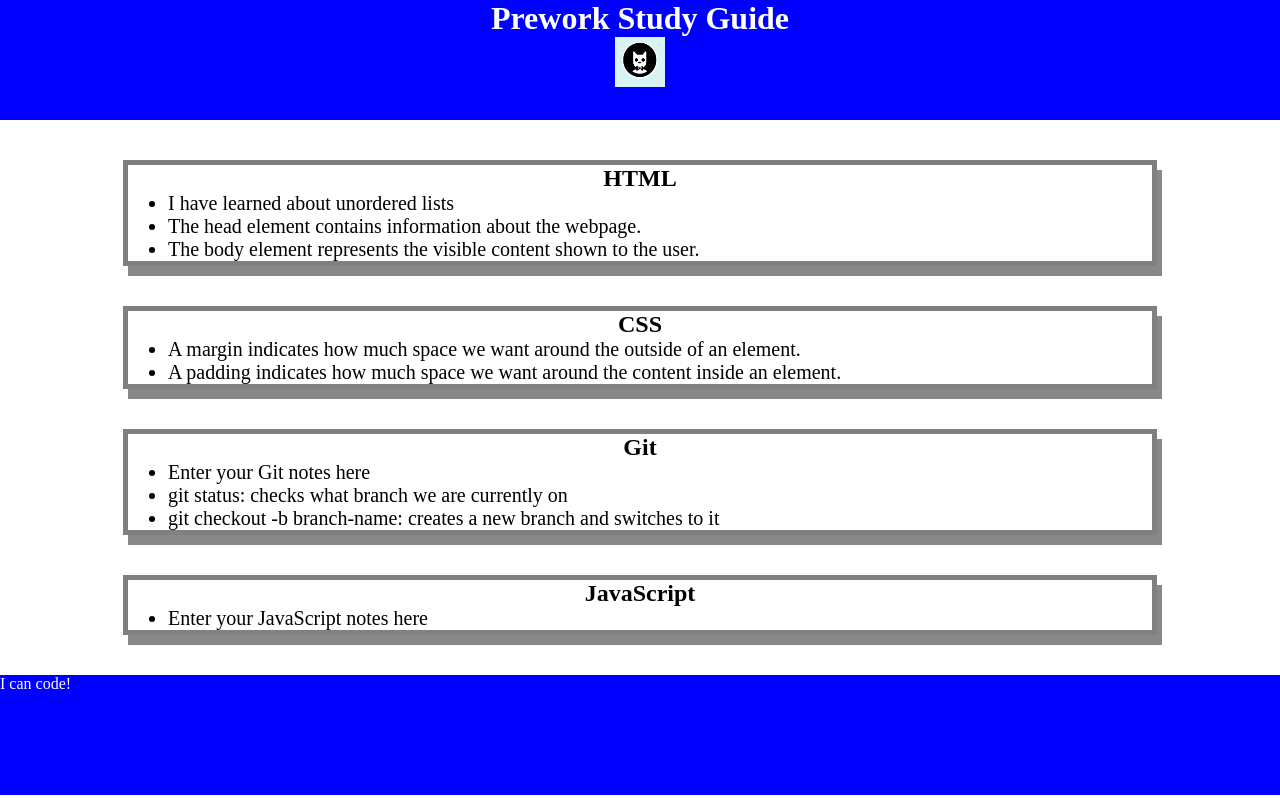
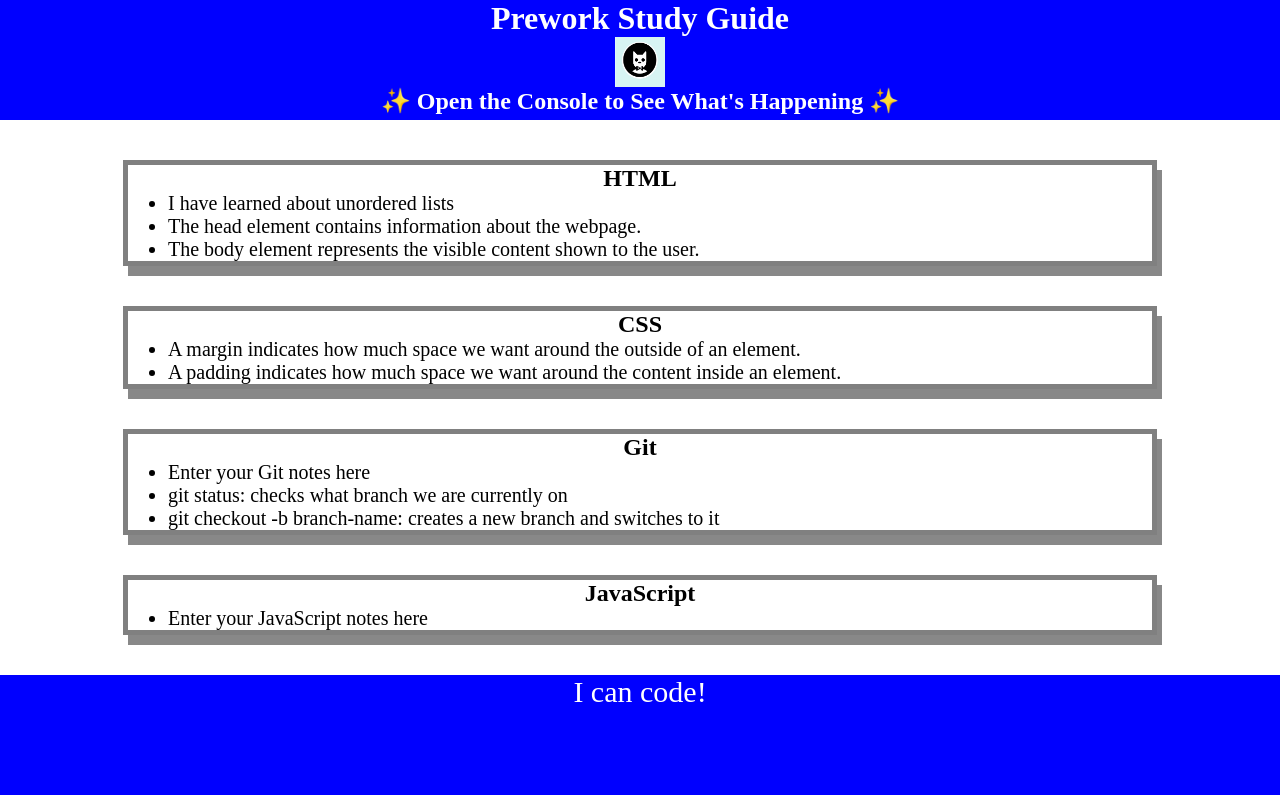
Before and after one commit to rob-laing/prework-study-guide, a plain HTML site: page index.html in a window 1280 px wide. Drawn offline with Linux system fonts and the light colour scheme.

Commit message:
added css

```diff
--- /dev/null
+++ b/assets/script.js
@@ -0,0 +1,2 @@
+var topics = "HTML, CSS, Git, JavaScript";
+console.log(topics);
--- a/assets/style.css
+++ b/assets/style.css
@@ -24,6 +24,10 @@ ul {
     padding-left: 40px;
     font-size: 20px;
 }
+p {
+    text-align: center;
+    font-size: 30px;
+   }
 .card {
     width: 80%;
     margin: 40px auto;
--- a/index.html
+++ b/index.html
@@ -11,6 +11,7 @@
     <header id="top">
       <h1>Prework Study Guide</h1>
       <img src="./assets/bowtie-cat.png" alt="Profile image of cat wearing a bow tie." />
+      <h2>✨ Open the Console to See What's Happening ✨</h2>
     </header>
     <main>
       <section class="card" id="html-section">
@@ -50,5 +51,6 @@
     <footer>
       <p>I can code!</p>
     </footer>
+    <script src="./assets/script.js"></script>
   </body>
 </html>
```
